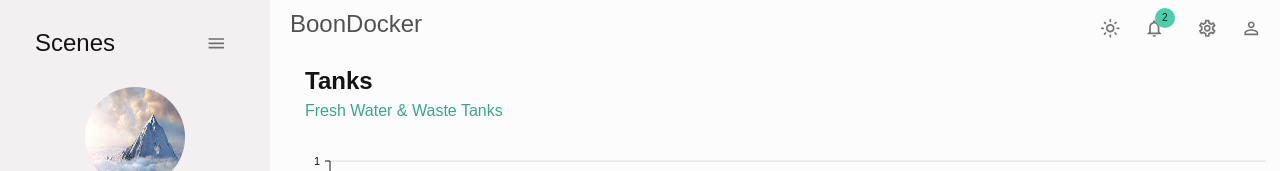
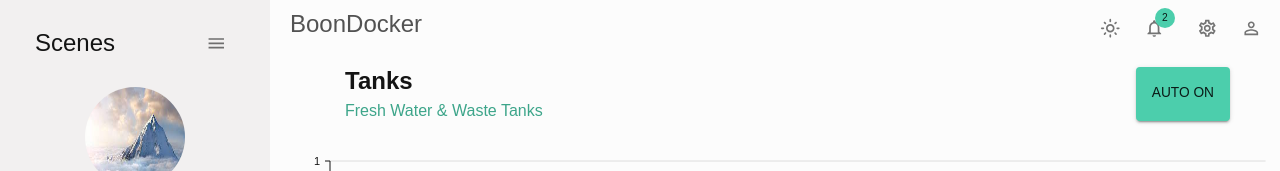
Before and after one commit to Hone648/VanPi, a React (Create React App) app in the folder client/: page /tanks in a window 1280 px wide. Shown: the top 171 px of the page. Built offline with nearby package versions, Linux system fonts and the light colour scheme; no server answers; a web font is replaced by a local one.

Commit message:
added auto button

```diff
--- a/client/src/scenes/tanks/index.jsx
+++ b/client/src/scenes/tanks/index.jsx
@@ -1,6 +1,7 @@
-import { Box } from '@mui/material';
+import { Box, Button, Typography } from '@mui/material';
 import BarChart from '../../components/BarChart';
 import Header from '../../components/Header';
+import { useState } from 'react';
 
 const data = [
   {
@@ -18,19 +19,45 @@ const data = [
 ];
 
 const Tanks = ({ isCollapsed }) => {
+  const [automatic, setAutomatic] = useState(true);
   const styles = {
     container: {
       m: '10px',
     },
-    wrapper: {
+    header: {
+      display: 'flex',
+      justifyContent: 'space-between',
+      mx: 5,
+    },
+    contentWrapper: {
       height: '79vh',
       width: isCollapsed ? '92vw' : '77vw',
-    },
+    }
+
   };
+  const AutoButton = () => {
+    if (automatic) {
+      return (
+        <Button onClick={() => setAutomatic(!automatic)} variant='contained' color='secondary'>
+          <Typography>Auto On</Typography>
+        </Button>
+      )
+    } else {
+      return (
+        <Button onClick={() => setAutomatic(!automatic)} variant='filled' color='secondary'>
+          <Typography>Auto Off</Typography>
+        </Button>
+      )
+    }
+
+  }
   return (
     <Box sx={styles.container}>
-      <Header title="Tanks" subtitle="Fresh Water & Waste Tanks" />
-      <Box sx={styles.wrapper}>
+      <Box sx={styles.header}>
+        <Header title="Tanks" subtitle="Fresh Water & Waste Tanks" />
+        <AutoButton />
+      </Box>
+      <Box sx={styles.contentWrapper}>
         <BarChart
           data={data}
           keys={['%']}
```
